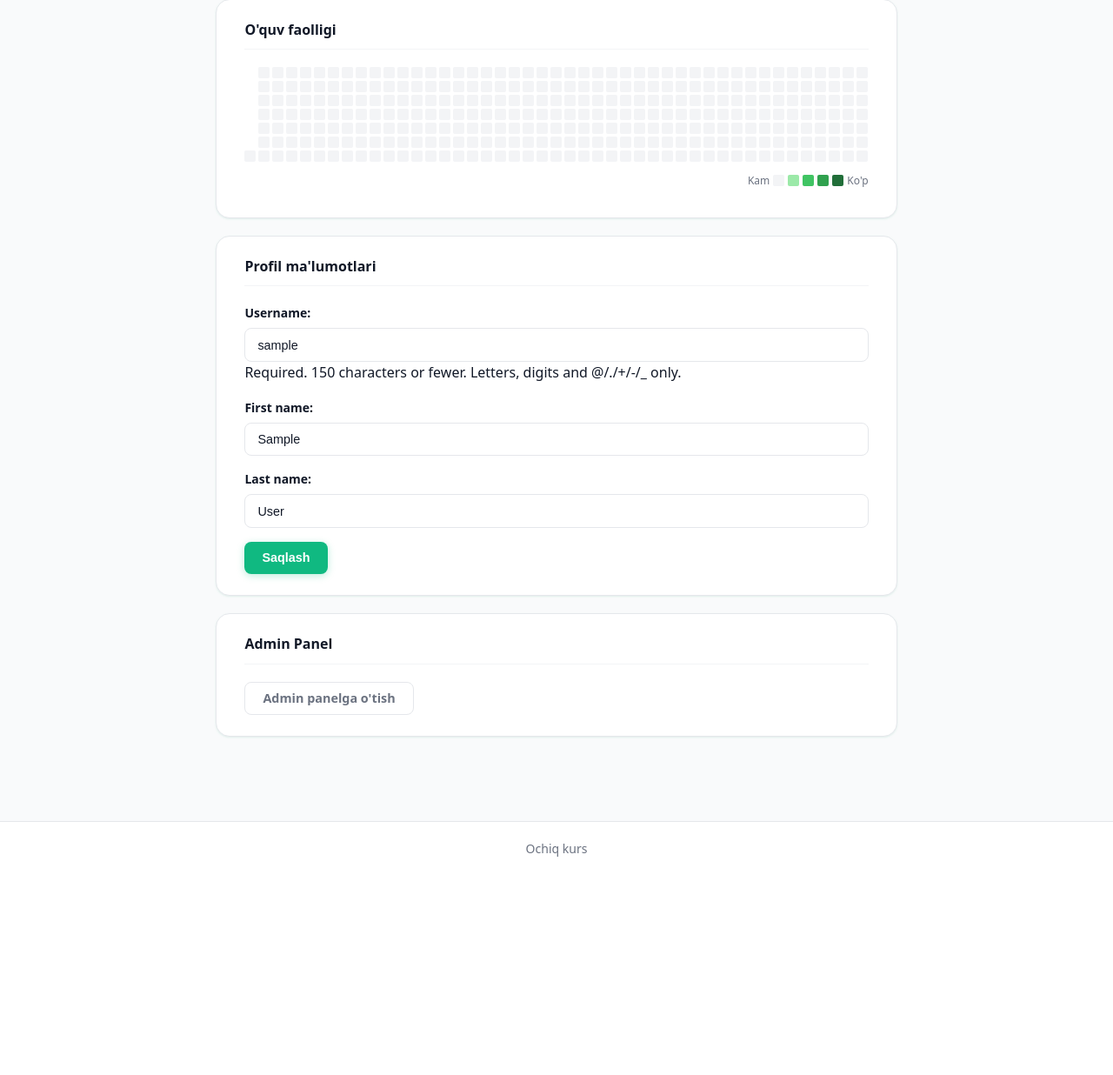
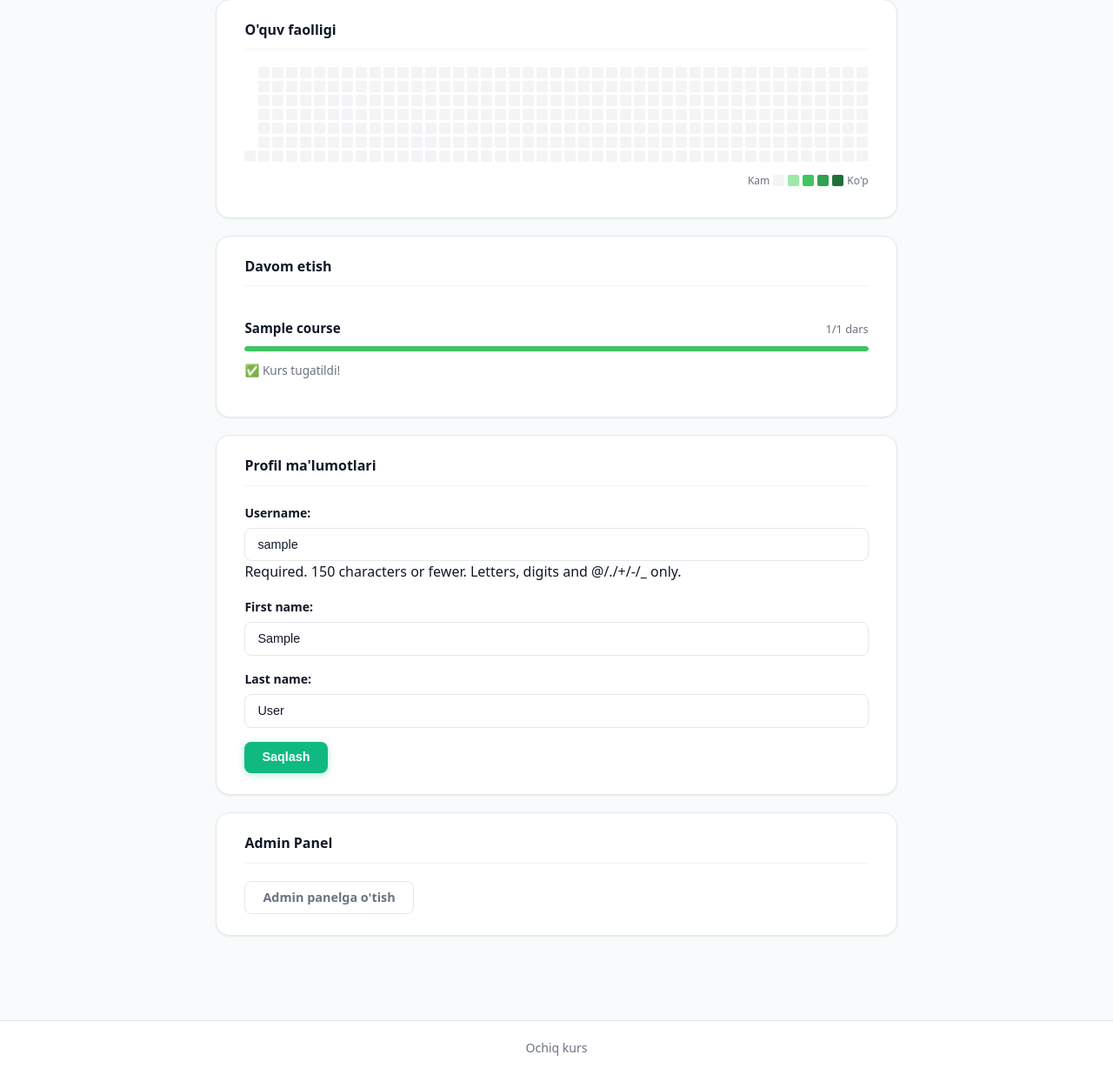
Before and after one commit to muzaffar-murodovich/opencourse, a Django app: page /users/profile/ in a window 1280 px wide. Shown: the part 261-1497 px from the top of the page at 87% size. Before the commit the page ends 1246 px from the top, so only its background shows below. Run offline with Django 5.2, Linux system fonts and the light colour scheme; a user stored in the database is signed in; tables that the repository leaves empty hold one stand-in row (values such as "Sample post"); data that the repository does not hold is empty.

Commit message:
continue where a user left off

```diff
--- a/templates/users/profile.html
+++ b/templates/users/profile.html
@@ -76,6 +76,30 @@
       </div>
     </div>
   </div>
+
+  {% if in_progress_courses %}
+  <div class="profile-section">
+    <h2>Davom etish</h2>
+    {% for cp in in_progress_courses %}
+    <div class="continue-course">
+      <div class="continue-header">
+        <a href="/malaka/{{ cp.course_slug }}/" class="continue-title">{{ cp.course_title }}</a>
+        <span class="continue-count">{{ cp.completed_lessons }}/{{ cp.total_lessons }} dars</span>
+      </div>
+      <div class="progress-bar-track">
+        <div class="progress-bar-fill" style="width: {{ cp.progress_percent }}%"></div>
+      </div>
+      {% if cp.next_lesson_slug %}
+      <a href="/malaka/{{ cp.course_slug }}/{{ cp.next_module_slug }}/{{ cp.next_lesson_slug }}/" class="btn btn-sm btn-primary continue-btn">
+        Davom etish →
+      </a>
+      {% else %}
+      <span class="continue-done">✅ Kurs tugatildi!</span>
+      {% endif %}
+    </div>
+    {% endfor %}
+  </div>
+  {% endif %}
 
   <div class="profile-section">
     <h2>Profil ma'lumotlari</h2>
@@ -229,6 +253,54 @@
     -webkit-overflow-scrolling: touch;
   }
 }
+
+/* Continue learning */
+.continue-course {
+  padding: 1rem 0;
+  border-bottom: 1px solid var(--border-light);
+}
+.continue-course:last-child { border-bottom: none; }
+.continue-course:first-child { padding-top: 0; }
+.continue-header {
+  display: flex;
+  justify-content: space-between;
+  align-items: baseline;
+  margin-bottom: .5rem;
+}
+.continue-title {
+  font-weight: 600;
+  font-size: .95rem;
+  color: var(--text);
+  text-decoration: none;
+}
+.continue-title:hover { text-decoration: underline; }
+.continue-count {
+  font-size: .8rem;
+  color: var(--muted);
+  white-space: nowrap;
+}
+.progress-bar-track {
+  height: 6px;
+  background: var(--border-light, #e8e8e8);
+  border-radius: 3px;
+  overflow: hidden;
+  margin-bottom: .6rem;
+}
+.progress-bar-fill {
+  height: 100%;
+  background: #40c463;
+  border-radius: 3px;
+  transition: width .3s ease;
+  min-width: 2%;
+}
+.continue-btn {
+  font-size: .82rem;
+  padding: .35rem .9rem;
+}
+.continue-done {
+  font-size: .85rem;
+  color: var(--muted);
+}
 </style>
 
 <script>
--- a/users/views.py
+++ b/users/views.py
@@ -193,6 +193,56 @@ class ProfileView(LoginRequiredMixin, View):
 
         profile, _ = UserProfile.objects.get_or_create(user=user)
 
+        # In-progress courses
+        user_progress = list(
+            LessonProgress.objects
+            .filter(user=user)
+            .select_related('lesson__module__course')
+            .order_by('-last_watched_at')
+        )
+        # Group by course preserving most-recent-first order per course
+        course_data = {}  # course_id -> {'course', 'completed_ids', 'last_watched_at'}
+        for lp in user_progress:
+            course = lp.lesson.module.course
+            cid = course.id
+            if cid not in course_data:
+                course_data[cid] = {
+                    'course': course,
+                    'completed_ids': set(),
+                    'last_watched_at': lp.last_watched_at,
+                }
+            if lp.is_completed:
+                course_data[cid]['completed_ids'].add(lp.lesson_id)
+
+        in_progress_courses = []
+        for cid, data in course_data.items():
+            course = data['course']
+            lessons = list(
+                Lesson.objects
+                .filter(module__course=course)
+                .select_related('module')
+                .order_by('module__order', 'order')
+            )
+            total_lessons = len(lessons)
+            completed_ids = data['completed_ids']
+            completed_lessons = len(completed_ids)
+            progress_percent = int(completed_lessons / total_lessons * 100) if total_lessons else 0
+
+            next_lesson = next((l for l in lessons if l.id not in completed_ids), None)
+
+            in_progress_courses.append({
+                'course_title': course.title,
+                'course_slug': course.slug,
+                'total_lessons': total_lessons,
+                'completed_lessons': completed_lessons,
+                'progress_percent': progress_percent,
+                'next_lesson_slug': next_lesson.slug if next_lesson else None,
+                'next_module_slug': next_lesson.module.slug if next_lesson else None,
+                'last_watched_at': data['last_watched_at'],
+            })
+
+        in_progress_courses.sort(key=lambda x: x['last_watched_at'], reverse=True)
+
         return {
             'form': UserProfileForm(instance=user),
             'is_admin': user.is_staff or user.is_superuser,
@@ -205,6 +255,7 @@ class ProfileView(LoginRequiredMixin, View):
             'weeks': weeks,
             'current_streak': profile.current_streak,
             'longest_streak': profile.longest_streak,
+            'in_progress_courses': in_progress_courses,
         }
 
     def get(self, request):
```
